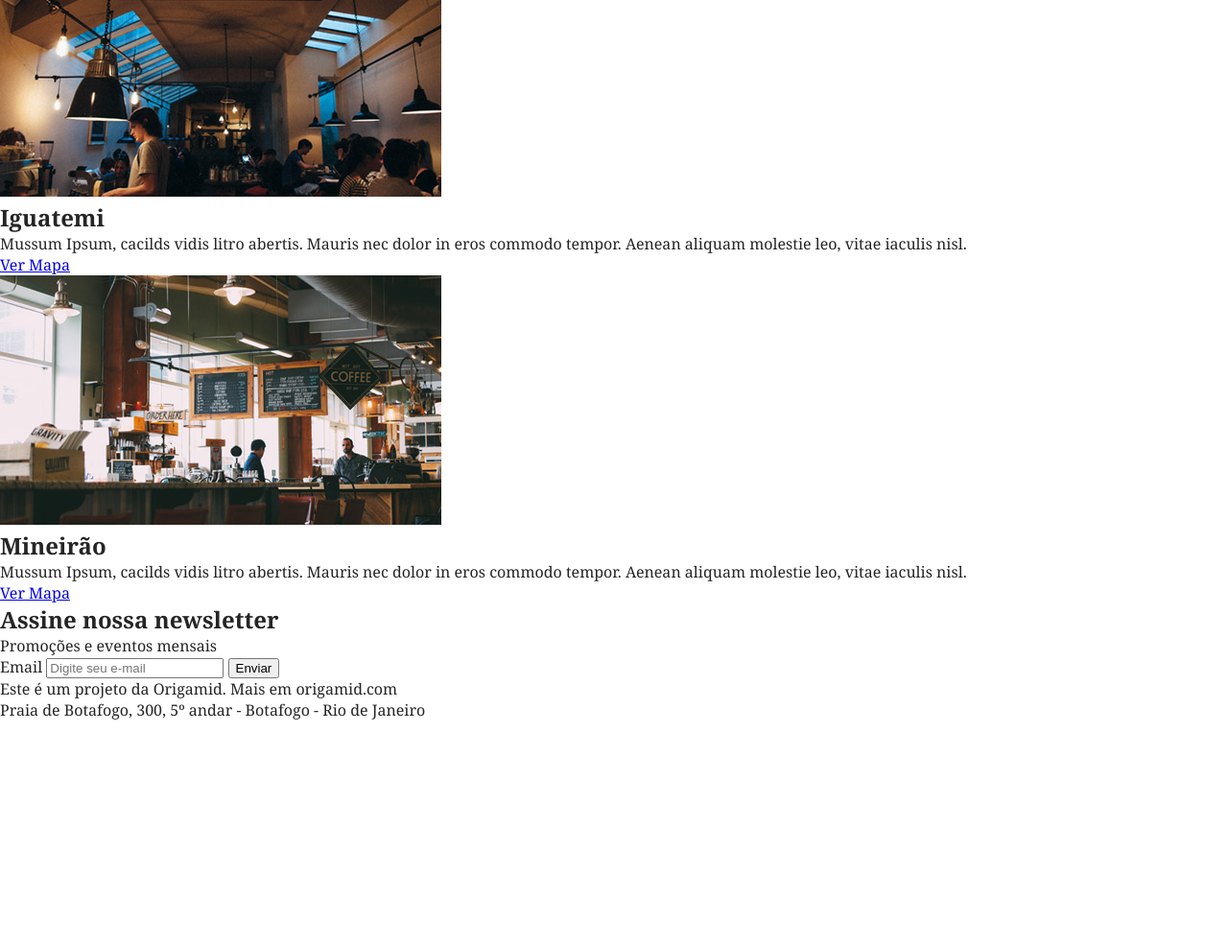
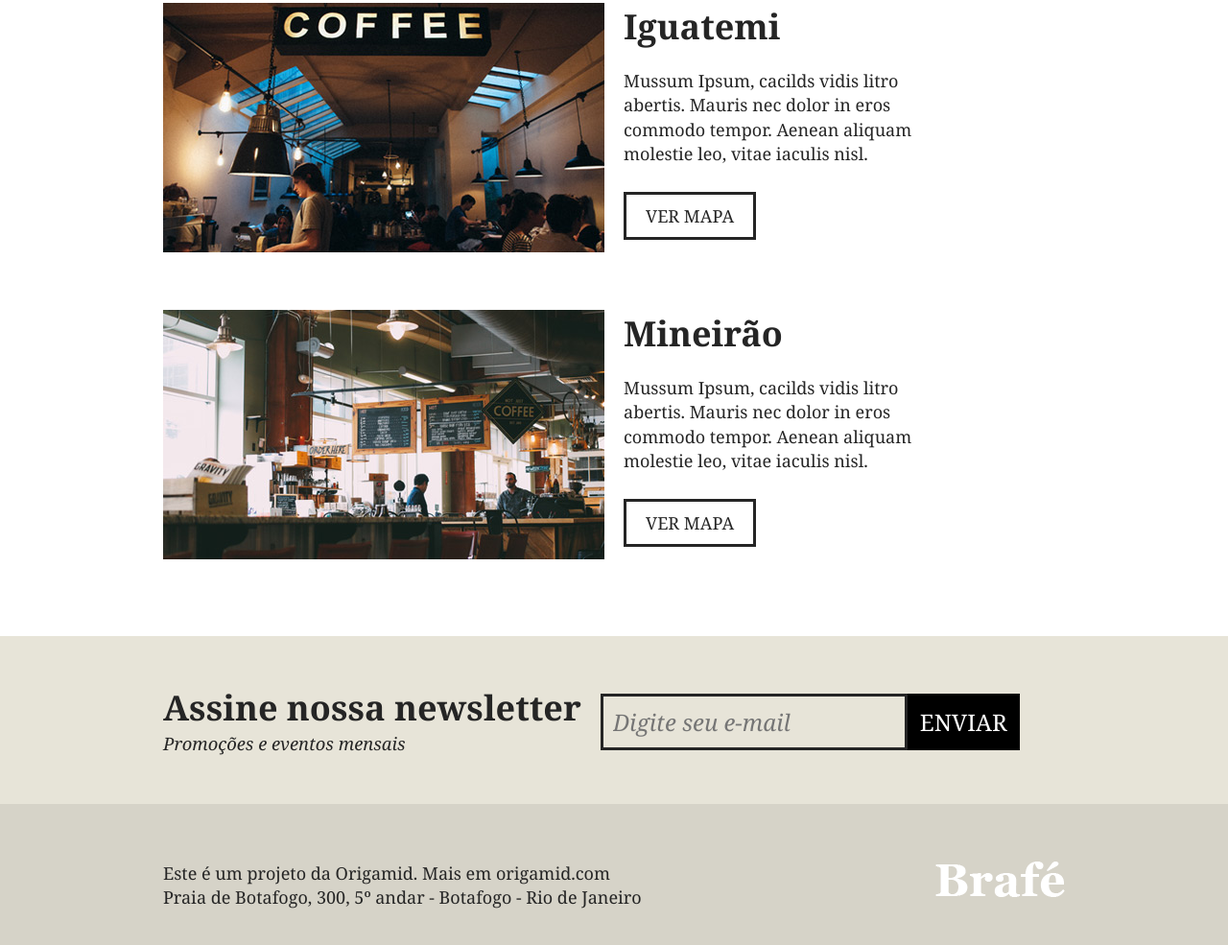
Before and after one commit to jorgeteixeirajr/cssavancadoposicionamento, a plain HTML site: page brafe[1]/puro/index.html in a window 1280 px wide. Shown: the part 2173-3158 px from the top of the page at 96% size. Before the commit the page ends 2966 px from the top, so only its background shows below. Drawn offline with Linux system fonts and the light colour scheme.

Commit message:
Inclusão dos estilos da seção footer.

```diff
--- a/brafe[1]/puro/css/style.css
+++ b/brafe[1]/puro/css/style.css
@@ -12,6 +12,10 @@ ul {
 body {
   font-family: Georgia, serif;
   color: #252525;
+}
+
+* {
+  box-sizing: border-box;
 }
 
 /* Menu */
@@ -214,3 +218,158 @@ h2.produtos-mineiro::before {
   padding: 15px 0;
   margin: 20px auto 0 auto;
 }
+
+/* Locais */
+.locais-container {
+  max-width: 960px;
+  margin: 0 auto;
+  padding: 20px 0;
+}
+
+.locais-item::after,
+.locais-item::before {
+  content: "";
+  display: table;
+  clear: both;
+}
+
+.locais-item {
+  clear: both;
+  margin: 60px auto;
+}
+
+.locais-item img {
+  max-width: 460px;
+  float: left;
+  display: block;
+  margin: 0 10px;
+}
+
+.locais-item>div {
+  max-width: 460px;
+  float: left;
+  margin: 0 10px;
+}
+
+.locais-item h2 {
+  max-width: 320px;
+  font-size: 2.25em;
+  margin-bottom: 20px;
+}
+
+.locais-item p {
+  font-size: 1.125em;
+  line-height: 1.4em;
+  max-width: 320px;
+  margin-bottom: 40px;
+}
+
+.locais-item a {
+  font-size: 1.125em;
+  line-height: 1.4em;
+  text-transform: uppercase;
+  text-decoration: none;
+  border: 3px solid;
+  color: #252525;
+  padding: 10px 20px;
+}
+
+/* Assine */
+.assine {
+  background: #e7e4d8;
+  padding: 30px 0;
+}
+
+.assine-container {
+  max-width: 960px;
+  margin: 0 auto;
+  padding: 20px 0;
+}
+
+.assine-container::after,
+.assine-container::before {
+  content: "";
+  display: table;
+  clear: both;
+}
+
+.assine-info {
+  max-width: 460px;
+  margin: 0 10px;
+  float: left;
+}
+
+.assine-info h2 {
+  font-size: 2.25em;
+}
+
+.assine-info p {
+  font-size: 1.15em;
+  line-height: 1.4em;
+  font-style: italic;
+}
+
+.assine form {
+  max-width: 460px;
+  margin: 10px 10px 0 10px;
+  float: left;
+}
+
+.assine form label {
+  display: none;
+}
+
+.assine input {
+  max-width: 320px;
+  border: 3px solid #252525;
+  background: none;
+  font-size: 1.5em;
+  font-style: italic;
+  font-family: Georgia, serif;
+  padding: 10px;
+  float: left;
+}
+
+.assine button {
+  background: #000;
+  border: none;
+  font-size: 1.5em;
+  font-family: Georgia, serif;
+  text-transform: uppercase;
+  max-width: 140px;
+  padding: 13px;
+  color: #fff;
+  cursor: pointer;
+}
+
+/* Footer */
+.footer {
+  background: #d6d3c8;
+  padding: 40px 0;
+}
+
+.footer-container {
+  max-width: 960px;
+  margin: 0 auto;
+  padding: 20px 0;
+}
+
+.footer-container::after,
+.footer-container::before {
+  content: "";
+  display: table;
+  clear: both;
+}
+
+.footer p {
+  float: left;
+  margin: 0 10px;
+  font-size: 1.125em;
+  line-height: 1.4em;
+}
+
+.footer img {
+  float: right;
+  margin: 0 10px;
+  display: block;
+}
```
